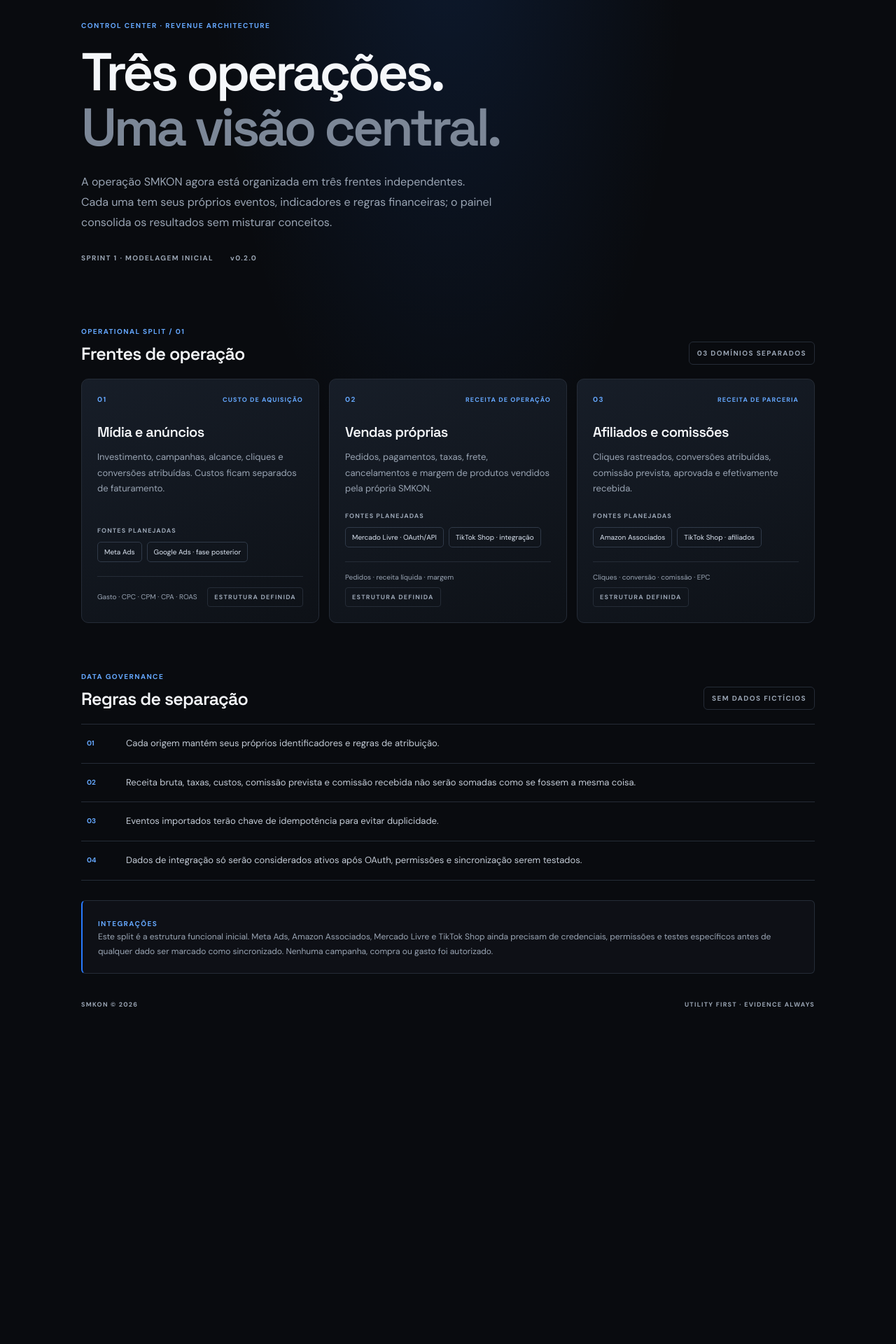
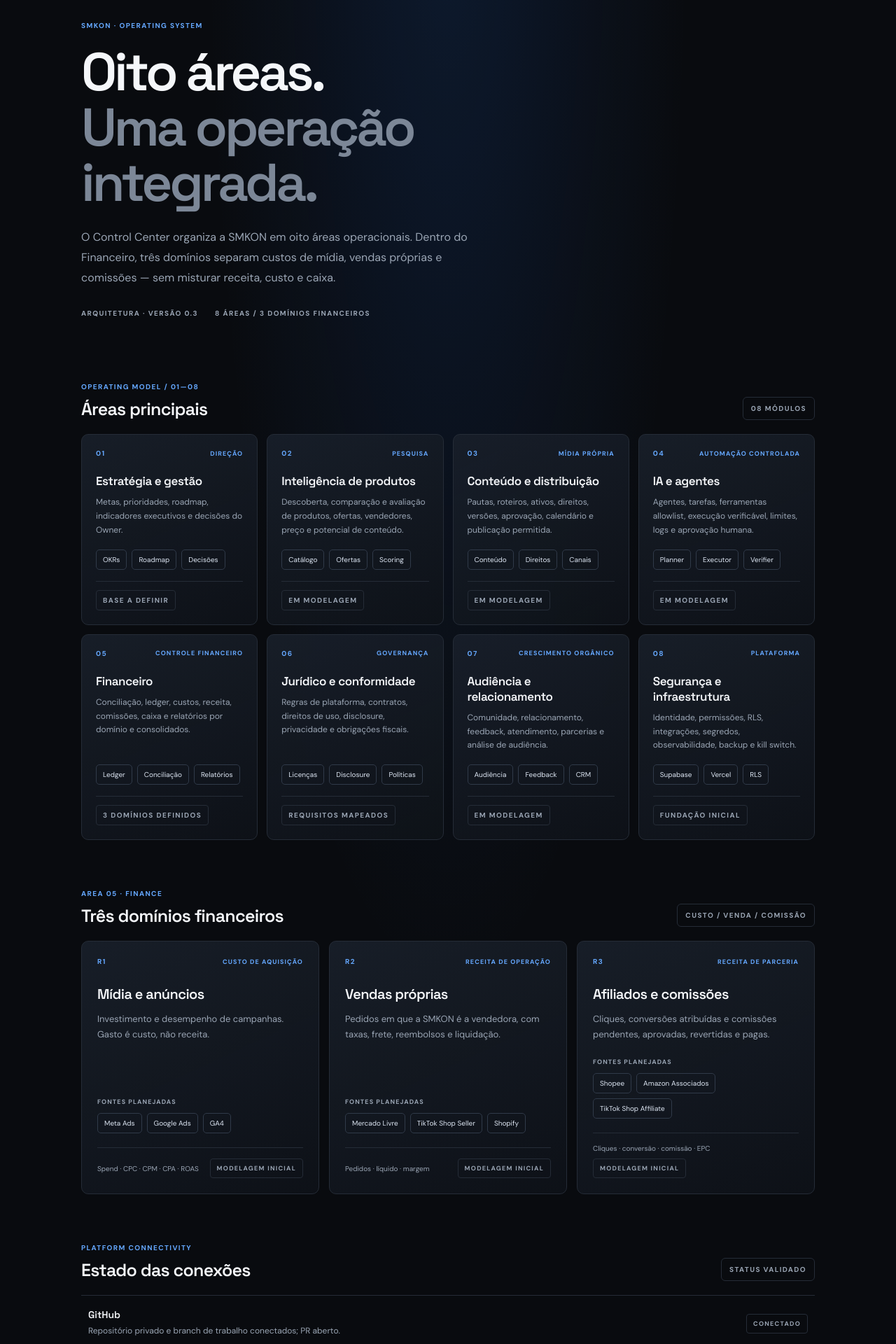
Before and after one commit to smklj/smkon, a Next.js app: page / in a window 1280 px wide. Shown: the part 160-2080 px from the top of the page at 70% size. Before the commit the page ends 1647 px from the top, so only its background shows below. Built offline with nearby package versions, Linux system fonts and the light colour scheme.

Commit message:
feat: restore eight-area SMKON operating model

```diff
--- a/src/app/page.tsx
+++ b/src/app/page.tsx
@@ -1,56 +1,91 @@
 import Link from "next/link";
 
-const streams = [
-  { id: "01", name: "Mídia e anúncios", type: "CUSTO DE AQUISIÇÃO", description: "Investimento, campanhas, alcance, cliques e conversões atribuídas. Custos ficam separados de faturamento.", sources: ["Meta Ads", "Google Ads · fase posterior"], metric: "Gasto · CPC · CPM · CPA · ROAS" },
-  { id: "02", name: "Vendas próprias", type: "RECEITA DE OPERAÇÃO", description: "Pedidos, pagamentos, taxas, frete, cancelamentos e margem de produtos vendidos pela própria SMKON.", sources: ["Mercado Livre · OAuth/API", "TikTok Shop · integração"], metric: "Pedidos · receita líquida · margem" },
-  { id: "03", name: "Afiliados e comissões", type: "RECEITA DE PARCERIA", description: "Cliques rastreados, conversões atribuídas, comissão prevista, aprovada e efetivamente recebida.", sources: ["Amazon Associados", "TikTok Shop · afiliados"], metric: "Cliques · conversão · comissão · EPC" }
+const areas = [
+  { id: "01", name: "Estratégia e gestão", type: "DIREÇÃO", description: "Metas, prioridades, roadmap, indicadores executivos e decisões do Owner.", scope: ["OKRs", "Roadmap", "Decisões"], state: "BASE A DEFINIR" },
+  { id: "02", name: "Inteligência de produtos", type: "PESQUISA", description: "Descoberta, comparação e avaliação de produtos, ofertas, vendedores, preço e potencial de conteúdo.", scope: ["Catálogo", "Ofertas", "Scoring"], state: "EM MODELAGEM" },
+  { id: "03", name: "Conteúdo e distribuição", type: "MÍDIA PRÓPRIA", description: "Pautas, roteiros, ativos, direitos, versões, aprovação, calendário e publicação permitida.", scope: ["Conteúdo", "Direitos", "Canais"], state: "EM MODELAGEM" },
+  { id: "04", name: "IA e agentes", type: "AUTOMAÇÃO CONTROLADA", description: "Agentes, tarefas, ferramentas allowlist, execução verificável, limites, logs e aprovação humana.", scope: ["Planner", "Executor", "Verifier"], state: "EM MODELAGEM" },
+  { id: "05", name: "Financeiro", type: "CONTROLE FINANCEIRO", description: "Conciliação, ledger, custos, receita, comissões, caixa e relatórios por domínio e consolidados.", scope: ["Ledger", "Conciliação", "Relatórios"], state: "3 DOMÍNIOS DEFINIDOS" },
+  { id: "06", name: "Jurídico e conformidade", type: "GOVERNANÇA", description: "Regras de plataforma, contratos, direitos de uso, disclosure, privacidade e obrigações fiscais.", scope: ["Licenças", "Disclosure", "Políticas"], state: "REQUISITOS MAPEADOS" },
+  { id: "07", name: "Audiência e relacionamento", type: "CRESCIMENTO ORGÂNICO", description: "Comunidade, relacionamento, feedback, atendimento, parcerias e análise de audiência.", scope: ["Audiência", "Feedback", "CRM"], state: "EM MODELAGEM" },
+  { id: "08", name: "Segurança e infraestrutura", type: "PLATAFORMA", description: "Identidade, permissões, RLS, integrações, segredos, observabilidade, backup e kill switch.", scope: ["Supabase", "Vercel", "RLS"], state: "FUNDAÇÃO INICIAL" }
+];
+const revenueDomains = [
+  { id: "R1", name: "Mídia e anúncios", type: "CUSTO DE AQUISIÇÃO", description: "Investimento e desempenho de campanhas. Gasto é custo, não receita.", sources: ["Meta Ads", "Google Ads", "GA4"], metric: "Spend · CPC · CPM · CPA · ROAS" },
+  { id: "R2", name: "Vendas próprias", type: "RECEITA DE OPERAÇÃO", description: "Pedidos em que a SMKON é a vendedora, com taxas, frete, reembolsos e liquidação.", sources: ["Mercado Livre", "TikTok Shop Seller", "Shopify"], metric: "Pedidos · líquido · margem" },
+  { id: "R3", name: "Afiliados e comissões", type: "RECEITA DE PARCERIA", description: "Cliques, conversões atribuídas e comissões pendentes, aprovadas, revertidas e pagas.", sources: ["Shopee", "Amazon Associados", "TikTok Shop Affiliate"], metric: "Cliques · conversão · comissão · EPC" }
+];
+const connectionStatus = [
+  { name: "GitHub", detail: "Repositório privado e branch de trabalho conectados; PR aberto.", state: "CONECTADO" },
+  { name: "Vercel", detail: "Projeto SMKON criado; deployment está READY, sem alias e sem vínculo Git.", state: "DEPLOY READY" },
+  { name: "Supabase", detail: "Projeto ativo; schema público ainda sem tabelas. Nenhuma migration aplicada.", state: "PENDENTE" },
+  { name: "Metricool", detail: "Perfis registrados; publicação ainda não validada por teste funcional.", state: "PARCIAL" },
+  { name: "Supermetrics", detail: "Instagram Insights, TikTok Organic e Pinterest autenticados; YouTube precisa validação final. Meta Ads e Amazon Ads não autenticados.", state: "PARCIAL" }
 ];
 const controls = [
-  "Cada origem mantém seus próprios identificadores e regras de atribuição.",
-  "Receita bruta, taxas, custos, comissão prevista e comissão recebida não serão somadas como se fossem a mesma coisa.",
-  "Eventos importados terão chave de idempotência para evitar duplicidade.",
-  "Dados de integração só serão considerados ativos após OAuth, permissões e sincronização serem testados."
+  "As oito áreas são módulos operacionais; não representam oito fontes de receita.",
+  "Os três domínios financeiros ficam dentro da área Financeiro e mantêm natureza contábil independente.",
+  "Nenhuma integração recebe status conectado sem autenticação, escopos, leitura de dados e teste funcional.",
+  "Eventos importados terão chave de idempotência, origem, timestamp e trilha de auditoria.",
+  "Gastos, campanhas, pagamentos, assinaturas e publicação externa permanecem bloqueados sem autorização explícita."
 ];
-
 export default function Home() {
   return (
     <main className="shell">
       <header className="topbar">
         <Link className="brand" href="/" aria-label="SMKON início"><span className="brand-mark">S</span><span>SMKON</span></Link>
-        <span className="environment"><i /> CONTROL CENTER / SPLIT 01</span>
+        <span className="environment"><i /> CONTROL CENTER / 8 ÁREAS</span>
       </header>
       <section className="hero">
-        <p className="eyebrow">CONTROL CENTER · REVENUE ARCHITECTURE</p>
-        <h1>Três operações.<br /><span>Uma visão central.</span></h1>
-        <p className="intro">A operação SMKON agora está organizada em três frentes independentes. Cada uma tem seus próprios eventos, indicadores e regras financeiras; o painel consolida os resultados sem misturar conceitos.</p>
-        <div className="hero-meta"><span>SPRINT 1 · MODELAGEM INICIAL</span><span>v0.2.0</span></div>
+        <p className="eyebrow">SMKON · OPERATING SYSTEM</p>
+        <h1>Oito áreas.<br /><span>Uma operação integrada.</span></h1>
+        <p className="intro">O Control Center organiza a SMKON em oito áreas operacionais. Dentro do Financeiro, três domínios separam custos de mídia, vendas próprias e comissões — sem misturar receita, custo e caixa.</p>
+        <div className="hero-meta"><span>ARQUITETURA · VERSÃO 0.3</span><span>8 ÁREAS / 3 DOMÍNIOS FINANCEIROS</span></div>
       </section>
       <section className="section-heading">
-        <div><p className="eyebrow">OPERATIONAL SPLIT / 01</p><h2>Frentes de operação</h2></div>
-        <span className="status">03 DOMÍNIOS SEPARADOS</span>
+        <div><p className="eyebrow">OPERATING MODEL / 01—08</p><h2>Áreas principais</h2></div>
+        <span className="status">08 MÓDULOS</span>
       </section>
-      <section className="streams" aria-label="Frentes de operação">
-        {streams.map((stream) => (
-          <article className="stream" key={stream.id}>
-            <div className="stream-top"><span className="module-number">{stream.id}</span><span className="stream-type">{stream.type}</span></div>
-            <h3>{stream.name}</h3>
-            <p className="stream-description">{stream.description}</p>
-            <div className="stream-sources"><span className="field-label">FONTES PLANEJADAS</span><div className="source-list">{stream.sources.map((source) => <span className="source-chip" key={source}>{source}</span>)}</div></div>
-            <div className="stream-bottom"><span>{stream.metric}</span><span className="module-state">ESTRUTURA DEFINIDA</span></div>
+      <section className="area-grid" aria-label="Oito áreas operacionais">
+        {areas.map((area) => (
+          <article className="area-card" key={area.id}>
+            <div className="stream-top"><span className="module-number">{area.id}</span><span className="stream-type">{area.type}</span></div>
+            <h3>{area.name}</h3>
+            <p className="stream-description">{area.description}</p>
+            <div className="source-list">{area.scope.map((item) => <span className="source-chip" key={item}>{item}</span>)}</div>
+            <div className="stream-bottom"><span className="module-state">{area.state}</span></div>
           </article>
         ))}
       </section>
       <section className="section-heading integration-heading">
-        <div><p className="eyebrow">DATA GOVERNANCE</p><h2>Regras de separação</h2></div>
+        <div><p className="eyebrow">AREA 05 · FINANCE</p><h2>Três domínios financeiros</h2></div>
+        <span className="status">CUSTO / VENDA / COMISSÃO</span>
+      </section>
+      <section className="streams" aria-label="Domínios financeiros">
+        {revenueDomains.map((domain) => (
+          <article className="stream" key={domain.id}>
+            <div className="stream-top"><span className="module-number">{domain.id}</span><span className="stream-type">{domain.type}</span></div>
+            <h3>{domain.name}</h3>
+            <p className="stream-description">{domain.description}</p>
+            <div className="stream-sources"><span className="field-label">FONTES PLANEJADAS</span><div className="source-list">{domain.sources.map((source) => <span className="source-chip" key={source}>{source}</span>)}</div></div>
+            <div className="stream-bottom"><span>{domain.metric}</span><span className="module-state">MODELAGEM INICIAL</span></div>
+          </article>
+        ))}
+      </section>
+      <section className="section-heading integration-heading">
+        <div><p className="eyebrow">PLATFORM CONNECTIVITY</p><h2>Estado das conexões</h2></div>
+        <span className="status">STATUS VALIDADO</span>
+      </section>
+      <section className="connections">
+        {connectionStatus.map((item) => <div className="connection-row" key={item.name}><div><h3>{item.name}</h3><p>{item.detail}</p></div><span className="module-state">{item.state}</span></div>)}
+      </section>
+      <section className="section-heading integration-heading">
+        <div><p className="eyebrow">DATA GOVERNANCE</p><h2>Regras de operação</h2></div>
         <span className="status">SEM DADOS FICTÍCIOS</span>
       </section>
       <section className="controls">
         {controls.map((control, index) => <div className="control-row" key={control}><span>{String(index + 1).padStart(2, "0")}</span><p>{control}</p></div>)}
       </section>
-      <section className="integration-note">
-        <span className="eyebrow">INTEGRAÇÕES</span>
-        <p>Este split é a estrutura funcional inicial. Meta Ads, Amazon Associados, Mercado Livre e TikTok Shop ainda precisam de credenciais, permissões e testes específicos antes de qualquer dado ser marcado como sincronizado. Nenhuma campanha, compra ou gasto foi autorizado.</p>
-      </section>
       <footer><span>SMKON © {new Date().getFullYear()}</span><span>UTILITY FIRST · EVIDENCE ALWAYS</span></footer>
     </main>
   );
```
